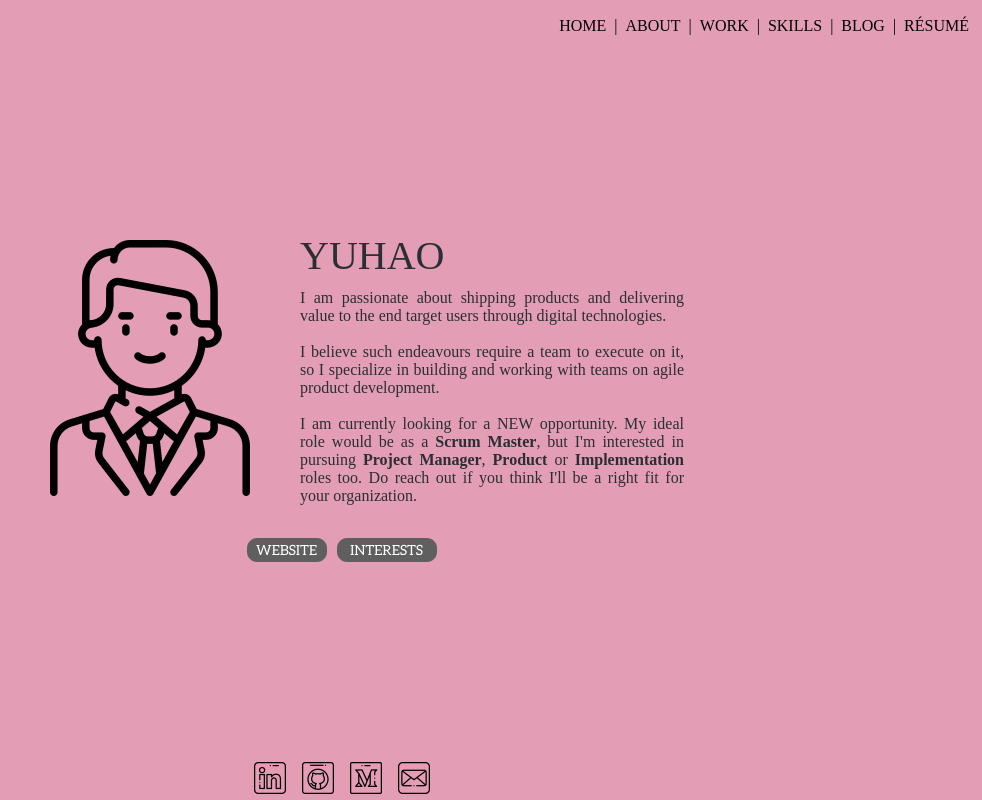
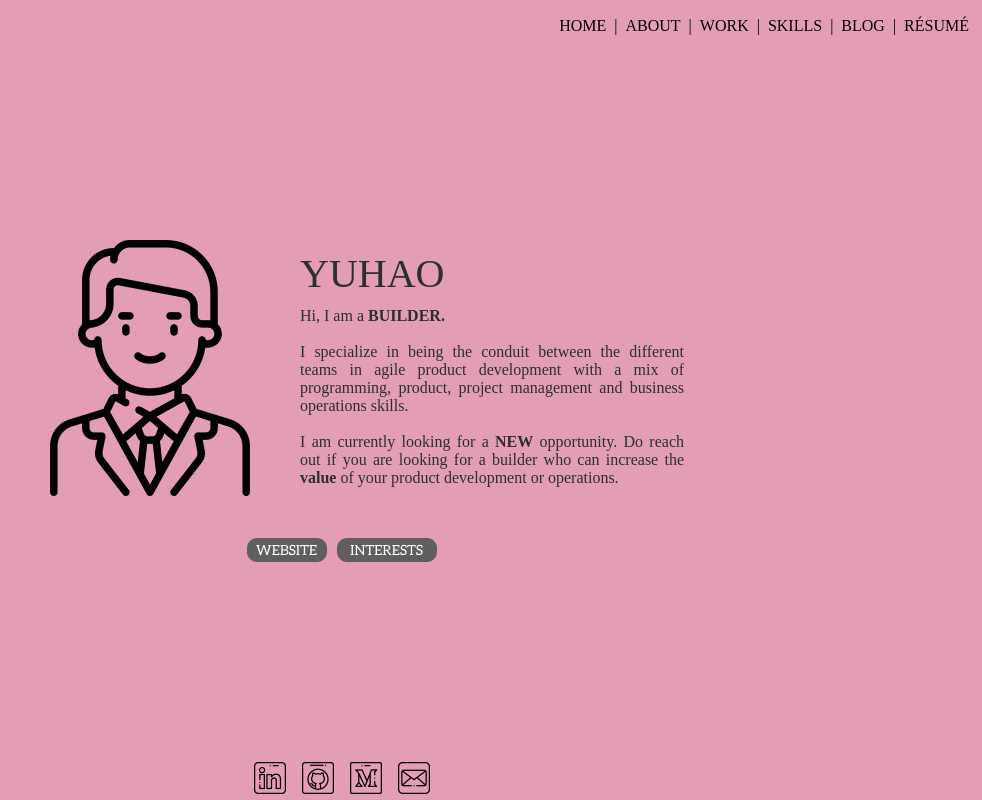
Before and after one commit to yuhaocooper/Personal-Website, a React (Create React App) app in the folder Client/: page /about in a window 1280 px wide. Shown: the whole page, without its empty margins (298-1280 px from the left). Built offline with nearby package versions, Linux system fonts and the light colour scheme.

Commit message:
copy change for about

```diff
--- a/Client/src/Pages/About.js
+++ b/Client/src/Pages/About.js
@@ -26,7 +26,7 @@ function About(){
         {}, //trick so that I can use the index state to set ternary condition for the descriptive and slide functions
         {
         title: "YUHAO",
-        description: <div>I am passionate about shipping products and delivering value to the end target users through digital technologies. <br></br><br></br> I believe such endeavours require a team to execute on it, so I specialize in building and working with teams on agile product development.<br></br><br></br> I am currently looking for a NEW opportunity. My ideal role would be as a <b>Scrum Master</b>, but I'm interested in pursuing <b>Project Manager</b>, <b>Product</b> or <b>Implementation</b> roles too. Do reach out if you think I'll be a right fit for your organization.</div>,
+        description: <div>Hi, I am a <b>BUILDER.</b><br></br><br></br>I specialize in being the conduit between the different teams in agile product development with a mix of programming, product, project management and business operations skills.<br></br><br></br> I am currently looking for a <b>NEW</b> opportunity. Do reach out if you are looking for a builder who can increase the <b>value</b> of your product development or operations.</div>,
         cardName: 'profile'
         },
         {
```
